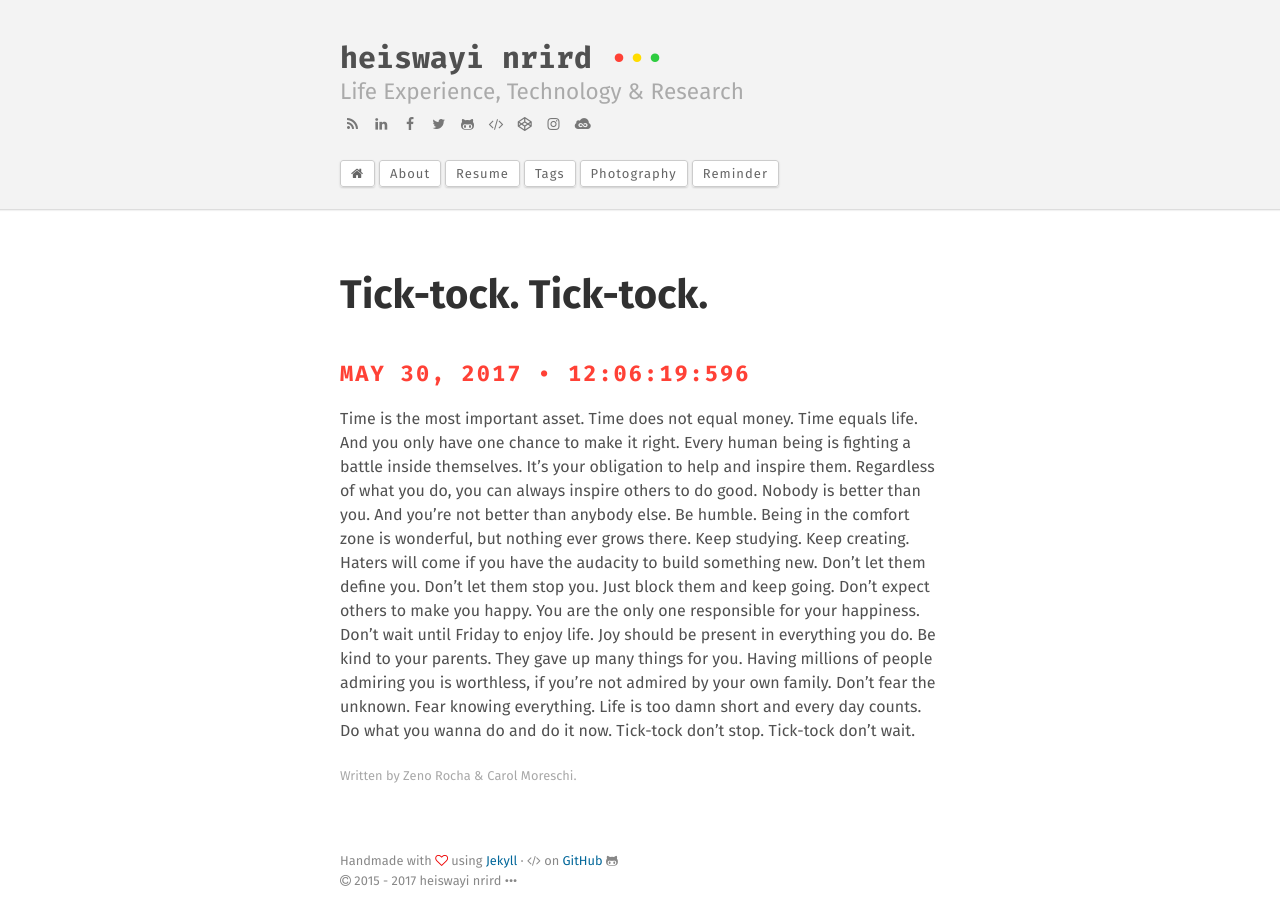
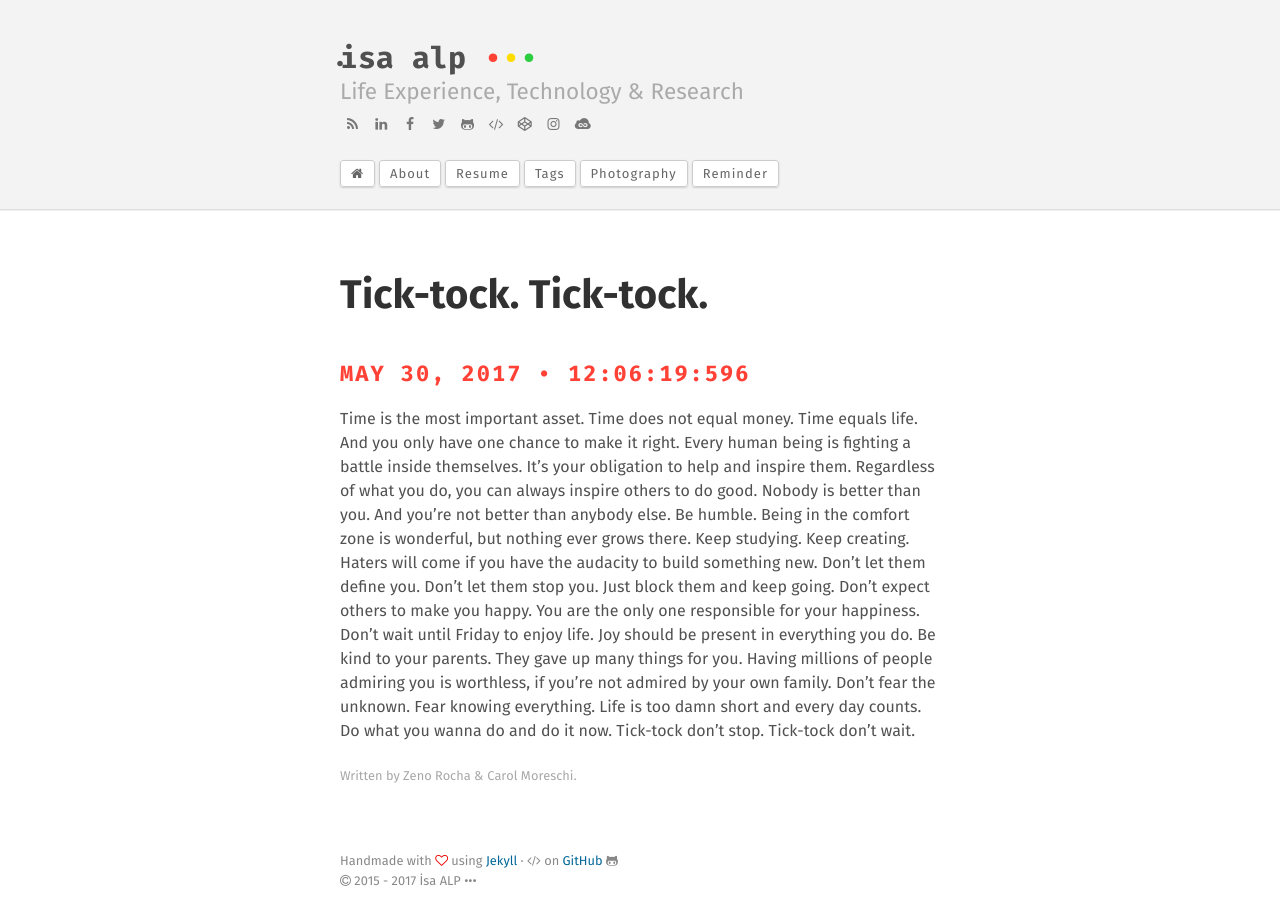
Before and after one commit to akbudaky/isaalp.github.io, a Jekyll site: the page built from reminder.md, in a window 1280 px wide. Built offline with Jekyll 4.4.1, drawn with Linux system fonts in a browser that asks for light colours; part of the change alters nothing that is shown.

Commit message:
Update _config.yml

```diff
--- a/_config.yml
+++ b/_config.yml
@@ -1,37 +1,37 @@
 # Basic site info
-title:              "heiswayi nrird •••"
-description:        "Life Experience, Technology & Research"
-keywords:           "heiswayi nrird, personal blog, software engineer, life experience, technology and research"
-logo_text:          "Heiswayi Nrird"
+title:              "İsa ALP •••"
+description:        "I want a beautiful life."
+keywords:           "isa,alp,isa alp,hello"
+logo_text:          "İsa ALP"
 show_tagline:       true # edit file in /_includes/tagline.html
 show_social_icons:  true # edit file in /_includes/social_links.html
 og_locale:          "en_US"
 cover:              "/assets/logo.png" # site image cover
 
 # Site URL settings
-url:                https://heiswayi.nrird.com # main url
+url:                http://isaalp.com # main url
 baseurl:            null # for gh-pages
-enforce_ssl:        heiswayi.nrird.com
+enforce_ssl:        isaalp.com
 
 # Site author info
 author:
   name:             "Heiswayi Nrird"
-  email:            hnrird@gmail.com
-  github_username:  heiswayi
-  twitter_username: HeiswayiNrird
-  facebook_url:     https://www.facebook.com/heiswayi.nrird
+  email:            isa@isaalp.com
+  github_username:  alp
+  twitter_username: alp
+  facebook_url:     https://www.facebook.com
 
 # Disqus comment settings
 disqus_enabled:     false
-disqus_shortname:   hnbloggithub
+disqus_shortname:   1111
 
 # GA
-google_analytics_code: UA-58296043-7
+google_analytics_code:
 
 # Build settings
 source:             ./
 destination:        ./_site
-permalink:          /:year/:title
+permalink:          /:title
 markdown:           kramdown
 highlighter:        rouge
 timezone:           Asia/Kuala_Lumpur
```
